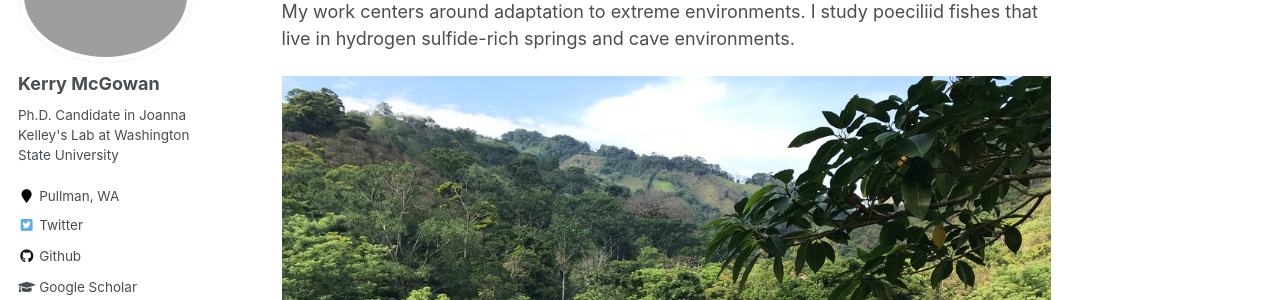
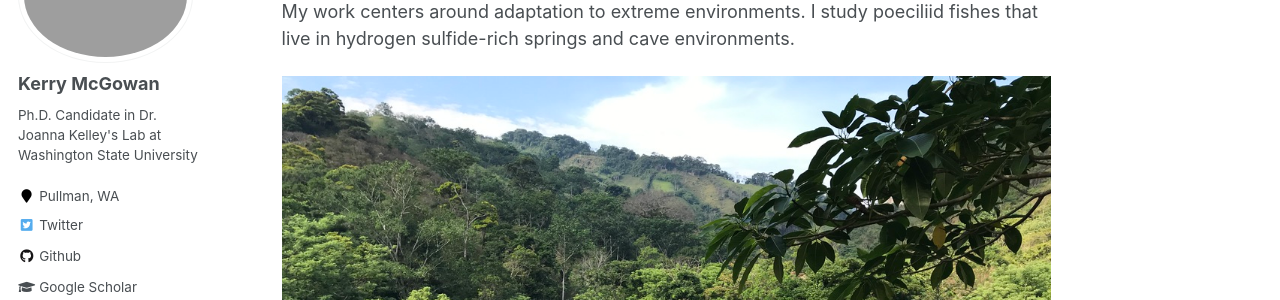
Before and after one commit to kerrymcgowan/kerrymcgowan.github.io, a Jekyll site: the page built from _pages/about.md, in a window 1280 px wide. Shown: the part 189-489 px from the top of the page. Built offline with Jekyll 4.4.1, drawn with Linux system fonts in a browser that asks for light colours; some web fonts are replaced.

```diff
--- a/_config.yml
+++ b/_config.yml
@@ -82,7 +82,7 @@ analytics:
 author:
   name             : "Kerry McGowan"
   avatar           : "IMG_0470 copy.jpg"
-  bio              : "Ph.D. Candidate in Joanna Kelley's Lab at Washington State University"
+  bio              : "Ph.D. Candidate in Dr. Joanna Kelley's Lab at Washington State University"
   location         : "Pullman, WA"
   employer         :
   pubmed           : # "https://www.ncbi.nlm.nih.gov/pubmed/?term=john+snow"
```
